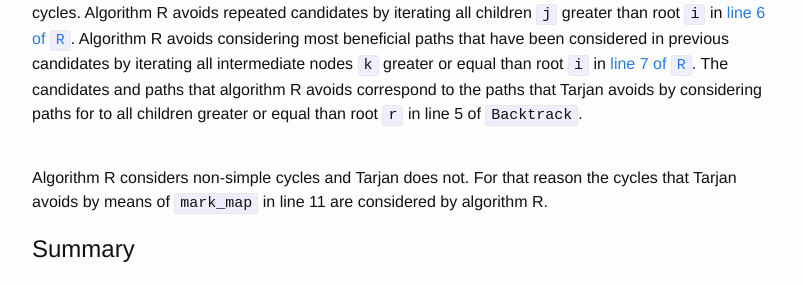
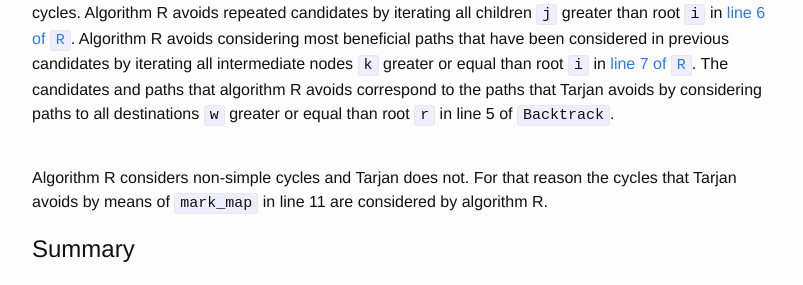
Before and after one commit to mrrusof/mrrusof.github.io, a Jekyll site: the page built from _posts/2016-05-26-arbitrage.markdown, in a window 1280 px wide and 900 px high, scrolled down 19831 px. Shown: the part 205-490 px from the top of the window, without its empty margins (238-1041 px from the left). Built offline with Jekyll 4.4.1, drawn with Linux system fonts in a browser that asks for light colours; comment, search, counter and statistics services are not loaded.

Commit message:
Fix typo in 104.

```diff
--- a/_posts/2016-05-26-arbitrage.markdown
+++ b/_posts/2016-05-26-arbitrage.markdown
@@ -880,7 +880,7 @@ Backtrack(v, n, E)
 The way algorithm R considers paths is similar to the way of Tarjan's algorithm enumerates simple cycles.
 Algorithm R avoids repeated candidates by iterating all children `j` greater than root `i` in [line 6 of `R`](#algorithm-r).
 Algorithm R avoids considering most beneficial paths that have been considered in previous candidates by iterating all intermediate nodes `k` greater or equal than root `i` in [line 7 of `R`](#algorithm-r).
-The candidates and paths that algorithm R avoids correspond to the paths that Tarjan avoids by considering paths for to all children greater or equal than root `r` in line 5 of `Backtrack`.
+The candidates and paths that algorithm R avoids correspond to the paths that Tarjan avoids by considering paths to all destinations `w` greater or equal than root `r` in line 5 of `Backtrack`.
 <br /><br />
 
 Algorithm R considers non-simple cycles and Tarjan does not. For that reason the cycles that Tarjan avoids by means of `mark_map` in line 11 are considered by algorithm R.
```
